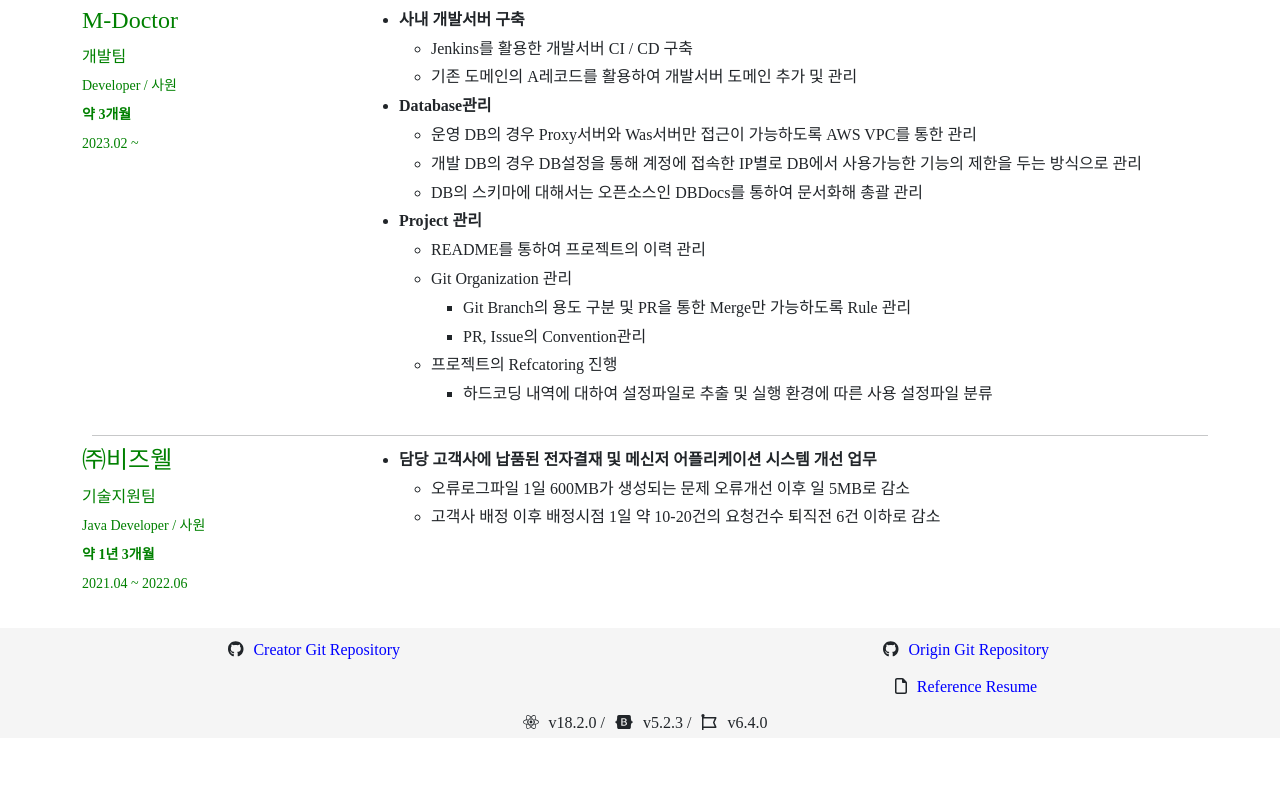
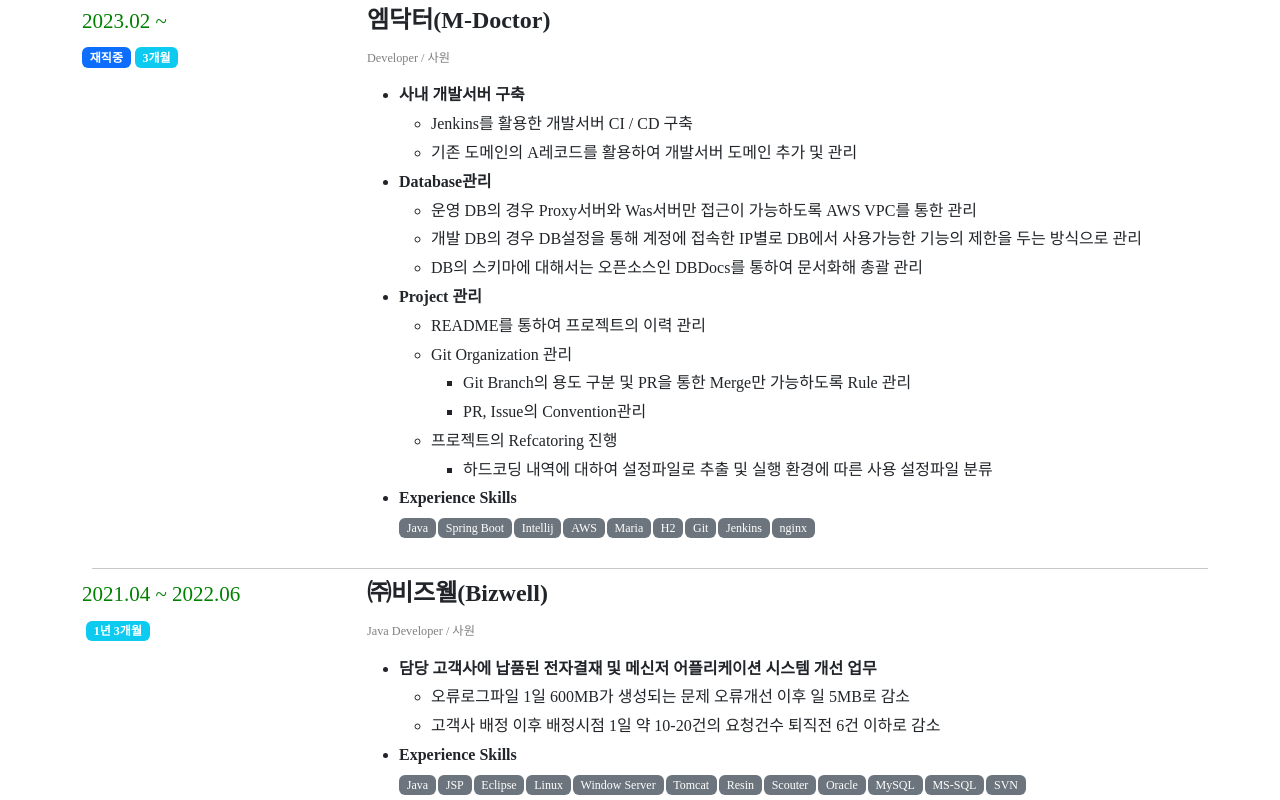
Before and after one commit to donsonioc2010/My-Resume, a React (Create React App) app: page / in a window 1280 px wide. Shown: the part 1640-2440 px from the top of the page. Before the commit the page ends 2378 px from the top, so only its background shows below. Built offline with nearby package versions, Linux system fonts and the light colour scheme.

Commit message:
feat : Experience의 디자인을 전체적으로 수정함

```diff
--- a/src/data/experience.json
+++ b/src/data/experience.json
@@ -1,11 +1,21 @@
 {
   "experience": [
     {
-      "companyName": "M-Doctor",
+      "companyName": "엠닥터(M-Doctor)",
       "companyJoinDate": "2023-02",
-      "companyTeam": "개발팀",
       "companyJob": "Developer",
       "companyPosition": "사원",
+      "skills": [
+        "Java",
+        "Spring Boot",
+        "Intellij",
+        "AWS",
+        "Maria",
+        "H2",
+        "Git",
+        "Jenkins",
+        "nginx"
+      ],
       "projects": [
         "사내 개발서버 구축",
         [
@@ -32,12 +42,25 @@
       ]
     },
     {
-      "companyName": "㈜비즈웰",
+      "companyName": "㈜비즈웰(Bizwell)",
       "companyJoinDate": "2021-04",
       "companyResignDate": "2022-06",
-      "companyTeam": "기술지원팀",
       "companyJob": "Java Developer",
       "companyPosition": "사원",
+      "skills": [
+        "Java",
+        "JSP",
+        "Eclipse",
+        "Linux",
+        "Window Server",
+        "Tomcat",
+        "Resin",
+        "Scouter",
+        "Oracle",
+        "MySQL",
+        "MS-SQL",
+        "SVN"
+      ],
       "projects": [
         "담당 고객사에 납품된 전자결재 및 메신저 어플리케이션 시스템 개선 업무",
         [
--- a/src/experience/CompanyInfo.js
+++ b/src/experience/CompanyInfo.js
@@ -1,6 +1,7 @@
 import React from 'react';
 import moment, { diff } from 'moment';
 import { StyleBlueTitleByH1AndHr, getDateYYYY_MM } from 'common/Utils';
+import { Badge } from 'react-bootstrap';
 
 export default class CompanyInfo {
   constructor(item) {
@@ -8,7 +9,6 @@
     this.name = item.companyName;
 
     // 재직당시 팀, 업무포지션, 직위
-    this.team = item.companyTeam;
     this.job = item.companyJob;
     this.position = item.companyPosition;
 
@@ -23,6 +23,7 @@
     this.durationYear = 0;
     this.durationMonth = 0;
 
+    this.skills = item.skills;
     // 시작일이 없으면 모두 표기를 안함
     if (this.joinDate) {
       if (this.resignDate) {
@@ -61,7 +62,7 @@
       return null;
     }
 
-    var pushStr = '약 ';
+    var pushStr = '';
     if (this.durationYear > 0) {
       pushStr += this.durationYear + '년 ';
     }
@@ -69,11 +70,7 @@
       pushStr += this.durationMonth + '개월';
     }
 
-    return (
-      <small>
-        <b>{pushStr}</b>
-      </small>
-    );
+    return <Badge bg={'info'}>{pushStr}</Badge>;
   }
 
   //일단 시작일이 없으면 표기를 하지 않는다.
@@ -89,4 +86,12 @@
     }
     return <small>{pushStr}</small>;
   }
+
+  //재직중인 경우 '재직중 뱃지 제작'
+  isResignBadge() {
+    if (this.resignDate) {
+      return null;
+    }
+    return <Badge bg={'primary'}>재직중</Badge>;
+  }
 }
--- a/src/experience/CreateCompanyInfo.js
+++ b/src/experience/CreateCompanyInfo.js
@@ -5,12 +5,9 @@
 
   return (
     <div key={companyInfo.name} style={{ color: 'green' }}>
-      <h4>{companyInfo.name}</h4>
-      {companyInfo.team}
-      <br />
-      {companyInfo.getJobAndPosition()} <br />
+      <h4>{companyInfo.getDateJoinToResign()}</h4>
+      {companyInfo.isResignBadge()}&nbsp;
       {companyInfo.getDurationYearAndMonth()} <br />
-      {companyInfo.getDateJoinToResign()}
     </div>
   );
 }
--- /dev/null
+++ b/src/experience/CreateExperienceSkills.js
@@ -0,0 +1,35 @@
+import { Badge } from 'react-bootstrap';
+import CompanyInfo from './CompanyInfo';
+
+// 기술쪽 배열이면서, 원소가 문자열이 아니면 실행안함
+export default function CreateExperienceSkill(props) {
+  var info = props.info;
+
+  if (!info.skills || !Array.isArray(info.skills)) {
+    return '';
+  }
+
+  return (
+    <li>
+      <b>Experience Skills</b>
+      <div>
+        {info.skills.map((keyword, idx) => {
+          if (typeof keyword === 'string') {
+            return (
+              <>
+                <Badge
+                  bg={'secondary'}
+                  style={{ fontWeight: 400, marginRight: 2 }}
+                  className="mr-1"
+                  key={info.name + '_skills_' + idx.toString()}
+                >
+                  {keyword}
+                </Badge>
+              </>
+            );
+          }
+        })}
+      </div>
+    </li>
+  );
+}
--- a/src/experience/CreateProjects.js
+++ b/src/experience/CreateProjects.js
@@ -1,15 +1,22 @@
 import React from 'react';
 import { Style } from 'common/Style';
 import { Col, Row } from 'react-bootstrap';
+import CreateExperienceSkill from './CreateExperienceSkills';
 
 export default function CreateProjects(props) {
   var projects = props.list;
-  var companyName = props.companyName;
+  var companyInfo = props.info;
+  var companyName = companyInfo.name;
 
   var render = () => {
     var result = [];
     result.push(
-      <ul>
+      <>
+        <h4>
+          <b>{companyName}</b>
+        </h4>
+        <small style={{ color: 'gray' }}>{companyInfo.getJobAndPosition()}</small>
+        <ul style={{ marginTop: '10px' }}>
           {projects.map((item, idx) => {
             if (!Array.isArray(item)) {
               return (
@@ -21,7 +28,9 @@
               return <LoopArray name={companyName} data={item} index={(idx + 1) * 10} />;
             }
           })}
-      </ul>,
+          <CreateExperienceSkill info={companyInfo} />
+        </ul>
+      </>,
     );
 
     return result;
--- a/src/experience/Experience.js
+++ b/src/experience/Experience.js
@@ -11,39 +11,6 @@
 import CreateProjects from './CreateProjects';
 import './Experience.css';
 
-/**
- * {
-      "companyName": "M-Doctor",
-      "companyJoinDate": "2023-02",
-      "companyTeam": "개발팀",
-      "companyJob": "Developer",
-      "companyPosition": "사원",
-      "projects": [
-        "사내 개발서버 구축",
-        [
-          "Jenkins를 활용한 개발서버 CI / CD 구축",
-          "기존 도메인의 A레코드를 활용하여 개발서버 도메인 추가 및 관리"
-        ],
-        "Database관리",
-        [
-          "운영 DB의 경우 Proxy서버와 Was서버만 접근이 가능하도록 AWS VPC를 통한 관리",
-          "개발 DB의 경우 DB설정을 통해 계정에 접속한 IP별로 DB에서 사용가능한 기능의 제한을 두는 방식으로 관리",
-          "DB의 스키마에 대해서는 오픈소스인 DBDocs를 통하여 문서화해 총괄 관리"
-        ],
-        "Project 관리",
-        [
-          "README를 통하여 프로젝트의 이력 관리",
-          "Git Organization 관리",
-          [
-            "Git Branch의 용도 구분 및 PR을 통한 Merge만 가능하도록 Rule 관리",
-            "PR, Issue의 Convention관리"
-          ],
-          "프로젝트의 Refcatoring 진행",
-          ["하드코딩 내역에 대하여 설정파일로 추출 및 실행 환경에 따른 사용 설정파일 분류"]
-        ]
-      ]
-    }
- */
 const experienceData = {
   experience: jsonData.experience,
 };
@@ -82,15 +49,20 @@
   var renderling = () => {
     var rowResult = [];
     experiences.map((item, idx) => {
+      let companyExperience = new CompanyInfo(item);
       rowResult.push(
         <>
           {idx > 0 ? <hr style={{ textAlign: 'center', width: '100%', margin: '10px' }} /> : null}
           <Row md={12} xs={12} key={item.companyName + 'Row' + idx.toString()}>
             <Col md={3} sm={12}>
-              <CreateCompanyInfo info={new CompanyInfo(item)} />
+              <CreateCompanyInfo info={companyExperience} />
             </Col>
             <Col md={9} sm={12}>
-              <CreateProjects companyName={item.companyName} list={item.projects} />
+              <CreateProjects
+                companyName={item.companyName}
+                list={item.projects}
+                info={companyExperience}
+              />
             </Col>
           </Row>
         </>,
```
Lines whose indentation alone changed are shown as unchanged.
